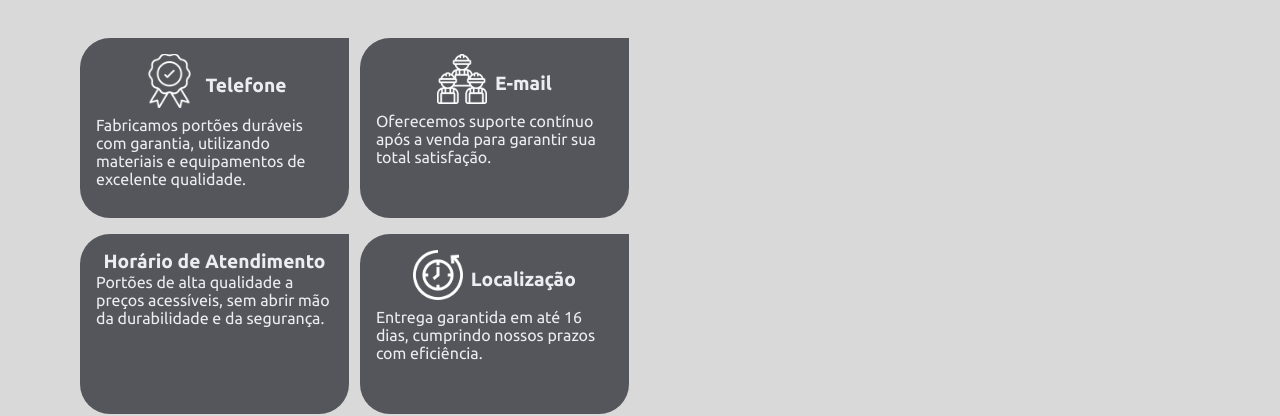
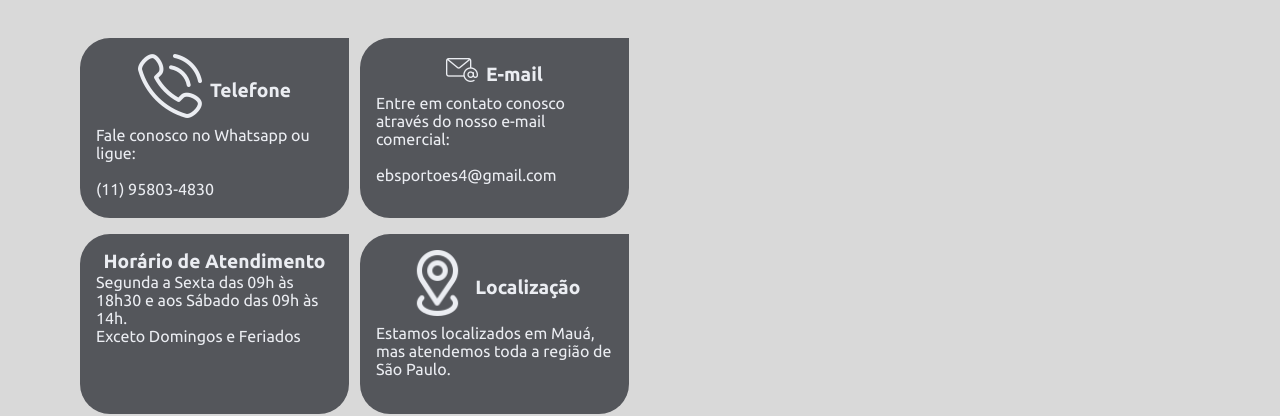
Before and after one commit to talleshenrique47/ebs-portoes, an Angular app: page /contact in a window 1280 px wide. Shown: the part 439-855 px from the top of the page. Built offline with nearby package versions, Linux system fonts and the light colour scheme.

Commit message:
Modificação da página de contato

```diff
--- a/src/app/components/pages/contact/contact.component.html
+++ b/src/app/components/pages/contact/contact.component.html
@@ -5,31 +5,48 @@
       <div class="features">
         <div class="feature-item">
           <div class="icon">
-                        <img src="/assets/images/svg/assurance-icon.svg" alt="icone de garantia">
+            <img
+              src="../../../../assets/images/svg/phone-icon.svg"
+              alt="icone de telefone"
+            />
             <h2>Telefone</h2>
           </div>
-                    <p>Fabricamos portões duráveis com garantia, utilizando materiais e equipamentos de excelente
-                        qualidade.</p>
+          <p>Fale conosco no Whatsapp ou ligue: <br /><br />(11) 95803-4830</p>
         </div>
         <div class="feature-item">
           <div class="icon">
-                        <img src="/assets/images/svg/aftersales-icon.svg" alt="icone de pós venda">
+            <img
+              src="../../../../assets/images/svg/email-icon.svg"
+              alt="icone de e-mail"
+            />
             <h2>E-mail</h2>
           </div>
-                    <p>Oferecemos suporte contínuo após a venda para garantir sua total satisfação.</p>
+          <p>
+            Entre em contato conosco através do nosso e-mail comercial:<br /><br />
+            ebsportoes4&commat;gmail.com
+          </p>
         </div>
         <div class="feature-item">
           <div class="icon">
             <h2>Horário de Atendimento</h2>
           </div>
-                    <p>Portões de alta qualidade a preços acessíveis, sem abrir mão da durabilidade e da segurança.</p>
+          <p>
+            Segunda a Sexta das 09h às 18h30 e aos Sábado das 09h às 14h.
+            <br />
+            Exceto Domingos e Feriados
+          </p>
         </div>
         <div class="feature-item">
           <div class="icon">
-                        <img src="/assets/images/svg/fastdelivery-icon.svg" alt="icone de entrega rápida">
+            <img
+              src="../../../../assets/images/svg/location-icon.svg"
+              alt="icone de localização"
+            />
             <h2>Localização</h2>
           </div>
-                    <p>Entrega garantida em até 16 dias, cumprindo nossos prazos com eficiência.</p>
+          <p>
+            Estamos localizados em Mauá, mas atendemos toda a região de São Paulo.
+          </p>
         </div>
       </div>
     </div>
--- a/src/app/components/pages/contact/contact.component.scss
+++ b/src/app/components/pages/contact/contact.component.scss
@@ -28,7 +28,6 @@ h1 {
   flex-wrap: wrap;
   justify-content: space-between;
   align-items: center;
-
 }
 
 .features {
@@ -72,14 +71,13 @@ h1 {
 }
 
 .feature-item .icon img {
-    margin-right: .5rem;
-    margin-bottom: .5rem;
+  margin-right: 0.5rem;
+  margin-bottom: 0.5rem;
 }
 
 @media (max-width: 1640px) {
   .container {
     max-width: 90%;
-
   }
 }
 
@@ -96,12 +94,12 @@ h1 {
 }
 
 @media (max-width: 640px) {
-    .content{
+  .content {
     flex-wrap: nowrap;
     flex-direction: column;
   }
 
-    .feature-item{
+  .feature-item {
     width: 100%;
   }
 }
```
Lines whose indentation alone changed are shown as unchanged.
